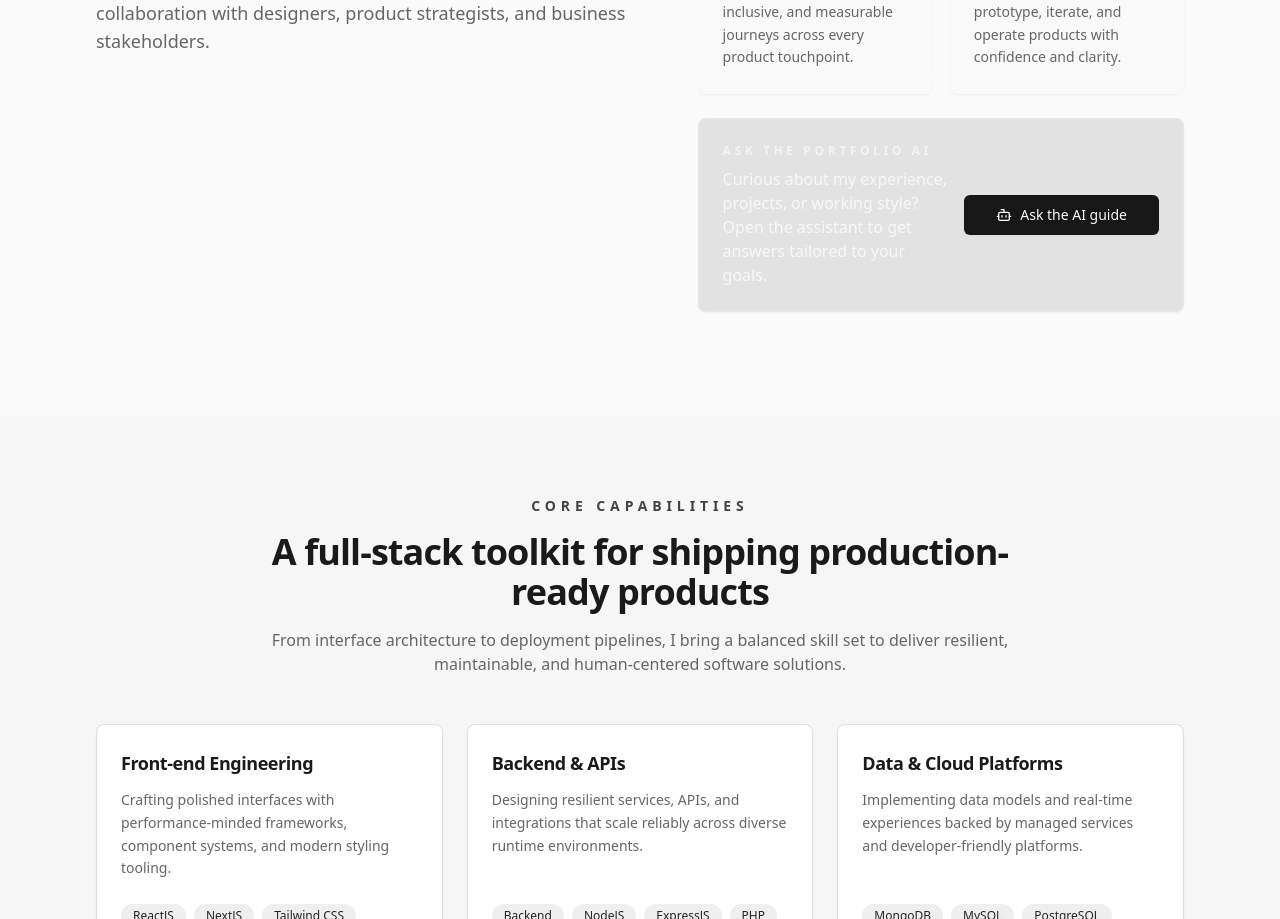
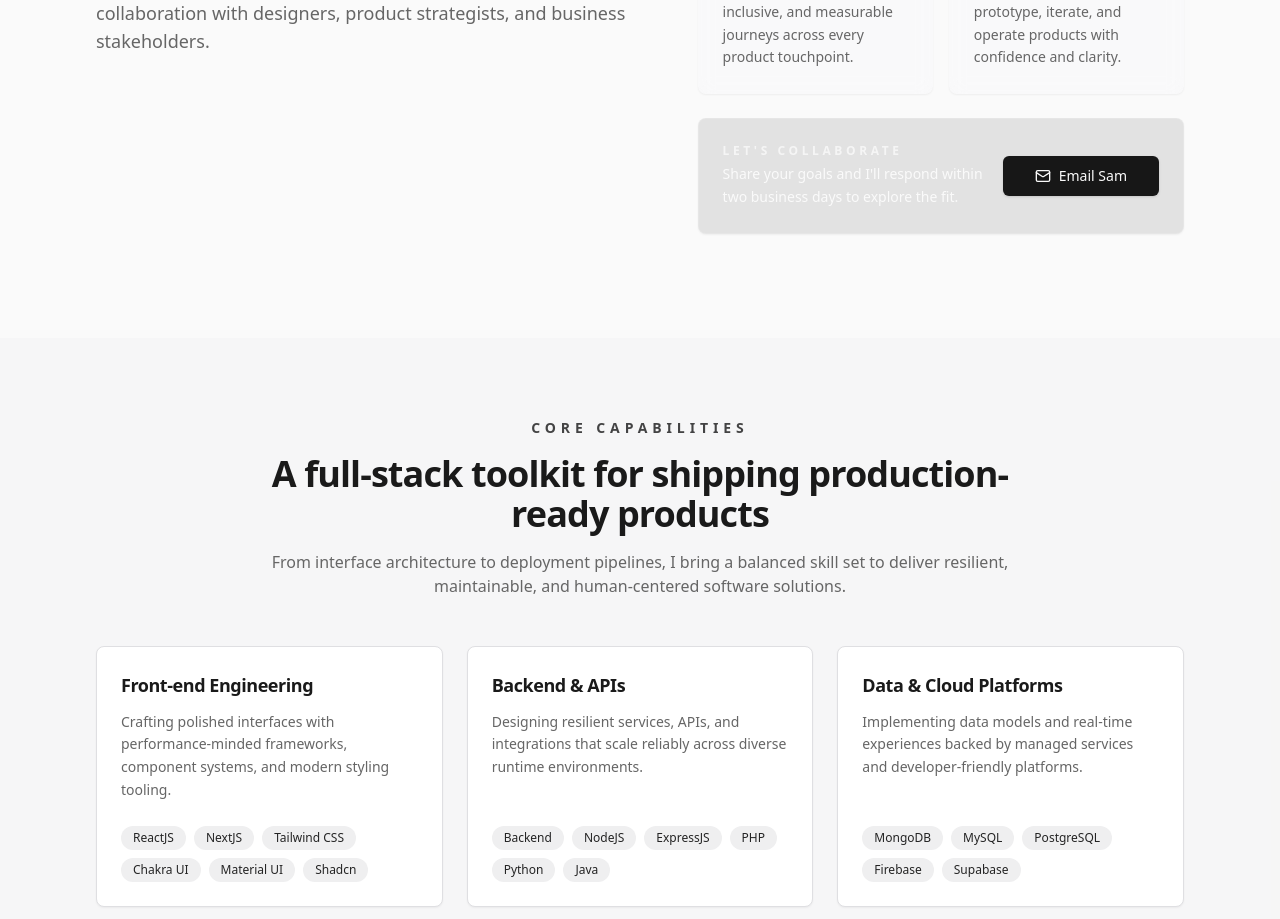
Before and after one commit to Antholem/web-portfolio, a Next.js app: page / in a window 1280 px wide. Shown: the part 1298-2217 px from the top of the page. Built offline with nearby package versions, Linux system fonts and the light colour scheme; no server answers.

Commit message:
Convert collaboration CTA into card

```diff
--- a/src/components/about-section.tsx
+++ b/src/components/about-section.tsx
@@ -1,4 +1,6 @@
-import { Bot, Briefcase, Compass, Layers, Sparkles } from "lucide-react";
+import Link from "next/link";
+
+import { Briefcase, Compass, Layers, Mail, Sparkles } from "lucide-react";
 
 import { Button } from "@/components/ui/button";
 import { Card, CardContent, CardDescription, CardHeader, CardTitle } from "@/components/ui/card";
@@ -88,18 +90,20 @@ export default function AboutSection() {
               ))}
             </div>
             <Card className="border-white/10 bg-primary/10 text-primary-foreground">
-              <CardContent className="flex flex-col gap-4 p-6 sm:flex-row sm:items-center sm:justify-between">
-                <div className="space-y-2 text-primary-foreground/90">
-                  <p className="text-xs font-semibold uppercase tracking-[0.3em] text-primary-foreground/70">
-                    Ask the portfolio AI
+              <CardContent className="flex flex-col gap-3 p-6 text-sm leading-relaxed sm:flex-row sm:items-center sm:justify-between">
+                <div className="space-y-1 text-primary-foreground/90">
+                  <p className="text-xs font-semibold uppercase tracking-[0.3em] text-primary-foreground/80">
+                    Let&apos;s collaborate
                   </p>
-                  <p className="text-sm leading-relaxed sm:text-base">
-                    Curious about my experience, projects, or working style? Open the assistant to get answers tailored to your goals.
+                  <p className="text-primary-foreground">
+                    Share your goals and I&apos;ll respond within two business days to explore the fit.
                   </p>
                 </div>
-                <Button size="lg" variant="secondary" className="w-full gap-2 bg-primary text-primary-foreground hover:bg-primary/90 sm:w-auto">
-                  <Bot className="h-5 w-5" aria-hidden />
-                  Ask the AI guide
+                <Button asChild size="lg" className="w-full gap-2 bg-primary text-primary-foreground hover:bg-primary/90 sm:w-auto">
+                  <Link href="mailto:antholemlemmanalo@gmail.com">
+                    <Mail className="h-5 w-5" aria-hidden />
+                    Email Sam
+                  </Link>
                 </Button>
               </CardContent>
             </Card>
```
